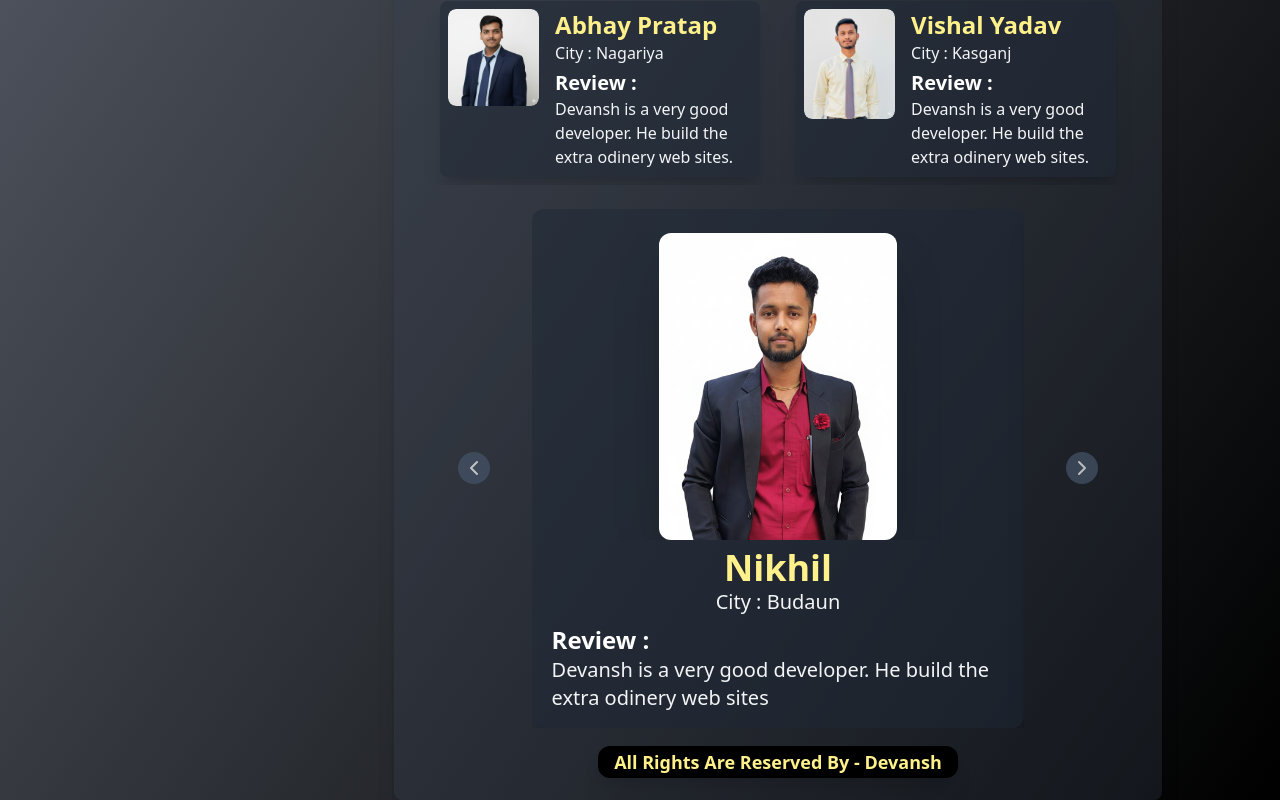
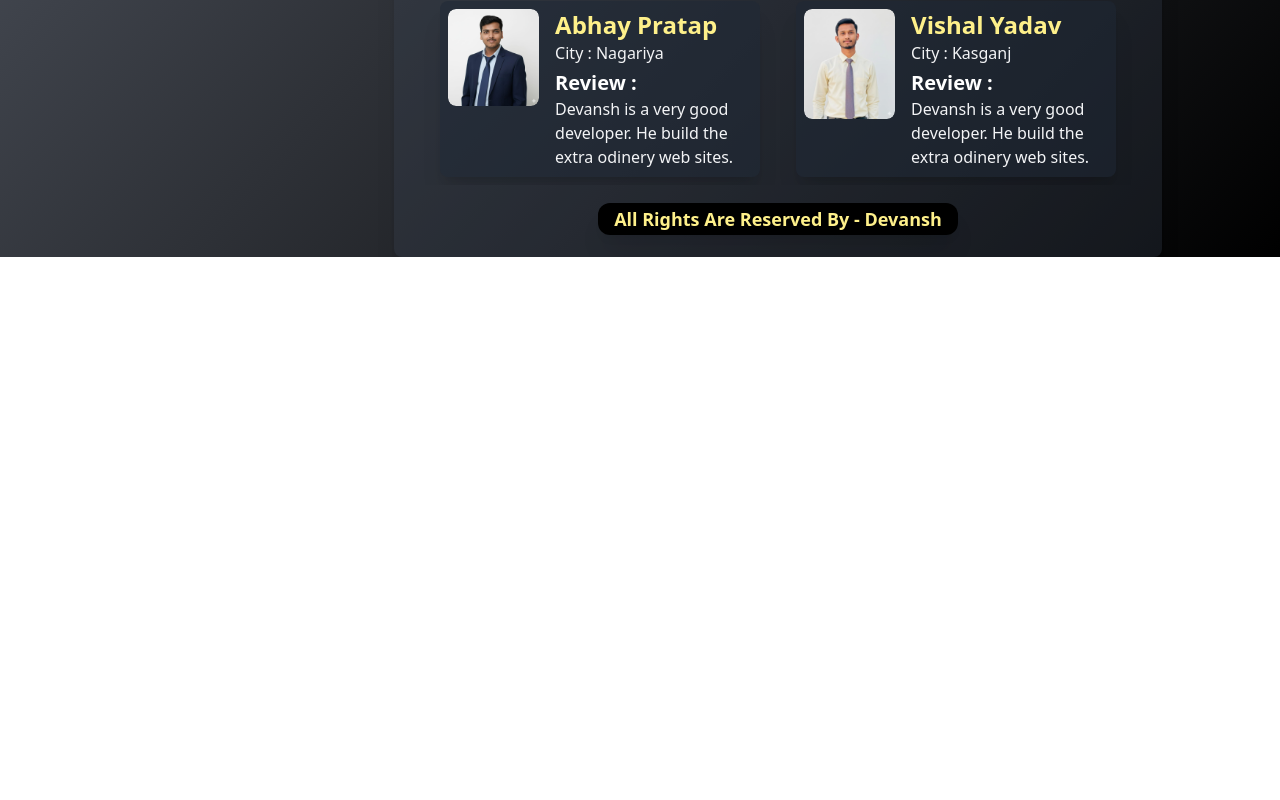
Before and after one commit to devanshbhardwaj17/Portfolio, a React (Vite) app: page / in a window 1280 px wide. Shown: the part 1099-1899 px from the top of the page. After the commit the page ends 1356 px from the top, so only its background shows below. Built offline with nearby package versions, Linux system fonts and the light colour scheme.

Commit message:
New Changhe

```diff
--- a/src/componets/About.jsx
+++ b/src/componets/About.jsx
@@ -79,8 +79,8 @@ export default function About() {
                     />
                 </div>
             </div>
-            <div className=' w-full p-3 flex flex-col justify-center items-center'>
-                <div className=' relativ overflow-hidden w-[70%] h-auto'>
+            <div className=' w-full sm:p-3 py-3 flex flex-col justify-center items-center md:hidden'>
+                <div className=' relativ overflow-hidden sm:w-[75%] w-full h-auto'>
                     <div className=' flex transition-transform duration-700 ease-in-out'
                     >
                         <ReviewCard2
@@ -109,7 +109,7 @@ export default function About() {
                         />
                     </div>
                 </div>
-                <div className=' flex absolute justify-between w-[50%]'>
+                <div className=' flex absolute w-full justify-between px-[10%]'>
                     <button className=' text-white bg-slate-600 opacity-70 font-semibold rounded-full p-1'
                     onClick={prevSlide}><ChevronLeft /></button>
                     <button className=' text-white bg-slate-600 opacity-70 font-semibold rounded-full p-1'
--- a/src/componets/ReviewCard2.jsx
+++ b/src/componets/ReviewCard2.jsx
@@ -4,7 +4,7 @@ export default function ReviewCard2(props) {
   return (
     <div className=' p-2 bg-gray-800 bg-opacity-50 rounded-xl shadow-xl font-sans w-full flex-shrink-0'>
         <div className=' w-full flex justify-center overflow-hidden mt-4'>
-            <img src={props.pic} alt="" className=' w-[50%] rounded-xl shadow-2xl' />
+            <img src={props.pic} alt="" className=' sm:w-[340px] w-[90%] h-[300px] sm:h-[350px] rounded-xl shadow-2xl' />
         </div>
         <div className=' mt-2'>
             <p className=' text-center text-4xl text-yellow-200 font-semibold'>{props.name}</p>
```
